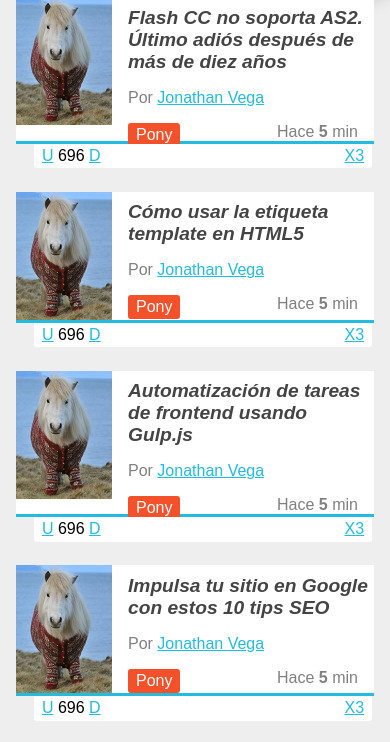
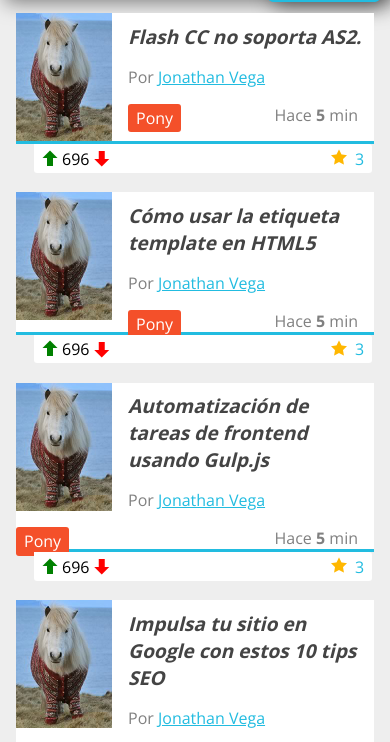
Before and after one commit to JJVV27/Puls2015-America, a plain HTML site: page index.html in a window 390 px wide. Shown: the part 157-899 px from the top of the page. Drawn offline with nearby package versions, Linux system fonts and the light colour scheme.

Commit message:
Responsive

```diff
--- a/css/style.css
+++ b/css/style.css
@@ -1,3 +1,53 @@
+@font-face {
+	font-family: 'icomoon';
+	src:url('../fonts/icomoon.eot?-zf4wth');
+	src:url('../fonts/icomoon.eot?#iefix-zf4wth') format('embedded-opentype'),
+		url('../fonts/icomoon.woff?-zf4wth') format('woff'),
+		url('../fonts/icomoon.ttf?-zf4wth') format('truetype'),
+		url('../fonts/icomoon.svg?-zf4wth#icomoon') format('svg');
+	font-weight: normal;
+	font-style: normal;
+}
+
+[class^="icon-"], [class*=" icon-"] {
+	font-family: 'icomoon';
+	speak: none;
+	font-style: normal;
+	font-weight: normal;
+	font-variant: normal;
+	text-transform: none;
+	line-height: 1;
+
+	/* Better Font Rendering =========== */
+	-webkit-font-smoothing: antialiased;
+	-moz-osx-font-smoothing: grayscale;
+}
+
+.icon-pluma:before {
+	content: "\e908";
+}
+
+.icon-estrella:before {
+	content: "\e9d9";
+	color: #FFB700;
+	margin-right: 0.5em;
+	position: relative;
+	top: 0.1em;
+}
+
+.icon-flecha-arriba:before {
+	content: "\ea32";
+	color: green;
+}
+
+.icon-flecha-abajo:before {
+	content: "\ea36";
+	color: red;
+	position: relative;
+	top: 0.1em;
+}
+
+
 a
 {
 	color: #22BCE0;
@@ -5,7 +55,7 @@ a
 body
 {
 	background: #EEE;
-	font-family: Arial;
+	font-family: 'Open Sans', sans-serif;
 	font-size: 16px;
 }
 footer
@@ -79,7 +129,7 @@ nav
 	background: #80bca3;
 	padding:  0 0.5em;
 	position: relative;
-
+	box-shadow: rgba(0,0,0,0.5) 5px 5px 20px;
 
 }
 nav ul
@@ -102,7 +152,7 @@ nav ul #publicar_nav a
 {
 	background: #22BCE0;
 	box-shadow: rgba(0,0,0,0.5) 5px 5px 20px;
-	padding: 0.8em 0.7em;
+	padding: 1em 1em;
 	border-radius: 5px;
 	text-decoration: none;
 	font-style: oblique;
@@ -132,6 +182,7 @@ nav ul li a
 #contenido
 {
 	margin: 1em;
+
 }
 #contenido .item
 {
@@ -207,6 +258,11 @@ nav ul li a
 	border-radius: 0 3px 3px 3px;
 
 }
+#contenido .item .votacion a
+{
+	text-decoration: none;
+}
+
 
 #contenido .item .votacion .comentarios_item,
 #contenido .item .votacion .guardar_item
@@ -214,3 +270,20 @@ nav ul li a
 	float: right;
 
 }
+
+@media screen and (min-width: 800px){
+
+
+
+#contenido{
+	overflow: hidden;
+}
+
+#contenido .item{
+	width: 49%;
+	float: left;
+	margin-right: 1%;
+
+}
+
+}
--- /dev/null
+++ b/fonts/style.css
@@ -0,0 +1,40 @@
+@font-face {
+	font-family: 'icomoon';
+	src:url('fonts/icomoon.eot?-zf4wth');
+	src:url('fonts/icomoon.eot?#iefix-zf4wth') format('embedded-opentype'),
+		url('fonts/icomoon.woff?-zf4wth') format('woff'),
+		url('fonts/icomoon.ttf?-zf4wth') format('truetype'),
+		url('fonts/icomoon.svg?-zf4wth#icomoon') format('svg');
+	font-weight: normal;
+	font-style: normal;
+}
+
+[class^="icon-"], [class*=" icon-"] {
+	font-family: 'icomoon';
+	speak: none;
+	font-style: normal;
+	font-weight: normal;
+	font-variant: normal;
+	text-transform: none;
+	line-height: 1;
+
+	/* Better Font Rendering =========== */
+	-webkit-font-smoothing: antialiased;
+	-moz-osx-font-smoothing: grayscale;
+}
+
+.icon-pluma:before {
+	content: "\e908";
+}
+
+.icon-estrella:before {
+	content: "\e9d9";
+}
+
+.icon-flecha-arriba:before {
+	content: "\ea32";
+}
+
+.icon-flecha-abajo:before {
+	content: "\ea36";
+}
--- a/index.html
+++ b/index.html
@@ -3,10 +3,12 @@
 <head>
 	<meta charset="UTF-8" />
 	<title>Puls2015</title>
+	<meta name="viewport" content="device-width , minimum-scale=1 , maximum-scale=1" />
 	<meta name="description" content="Proyecto 2015" />
-
+	<link href='http://fonts.googleapis.com/css?family=Open+Sans:700,400' rel='stylesheet' type='text/css'>
 	<link rel="stylesheet" href="css/normalize.css" />
 	<link rel="stylesheet" href="css/style.css" />
+
 </head>
 <body>
 	<header>
@@ -29,7 +31,7 @@
 			<li><a href="#">Javascript</a></li>
 			<li><a href="#">CSS3</a></li>
 			<li><a href="#">Django</a></li>
-			<li id="publicar_nav"><a href="#">Publicar</a></li>
+			<li id="publicar_nav" ><a href="#" class="icon-pluma"> Publicar</a></li>
 		</ul>
 	</nav>
 
@@ -39,7 +41,7 @@
 				<img src="img/imagen.jpg"/>
 			</figure>
 		<h2 class="titulo_item">
-			<a href="#">Flash CC no soporta AS2. Último adiós después de más de diez años</a>
+			<a href="#">Flash CC no soporta AS2. </a>
 		</h2>
 		<div class="autor_item">
 			Por <a href="#">Jonathan Vega</a>
@@ -53,10 +55,10 @@
 
 		</div>
 		<div class="votacion">
-		<a href="#" class="up">U</a> 696
-		<a href="#" class="down">D</a>
+		<a href="#" class="up icon-flecha-arriba"></a> 696
+		<a href="#" class="down icon-flecha-abajo"></a>
 		<a href="#" class="comentarios_item">3</a>
-		<a href="#" class="guardar_item">X</a>
+		<a href="#" class="guardar_item icon-estrella"></a>
 		</div>
 		</article>
 		<article class="item">
@@ -78,10 +80,10 @@
 
 		</div>
 		<div class="votacion">
-		<a href="#" class="up">U</a> 696
-		<a href="#" class="down">D</a>
+		<a href="#" class="up icon-flecha-arriba"></a> 696
+		<a href="#" class="down icon-flecha-abajo"></a>
 		<a href="#" class="comentarios_item">3</a>
-		<a href="#" class="guardar_item">X</a>
+		<a href="#" class="guardar_item icon-estrella"></a>
 		</div>
 		</article>
 		<article class="item">
@@ -103,10 +105,10 @@
 
 		</div>
 		<div class="votacion">
-		<a href="#" class="up">U</a> 696
-		<a href="#" class="down">D</a>
+		<a href="#" class="up icon-flecha-arriba"></a> 696
+		<a href="#" class="down icon-flecha-abajo"></a>
 		<a href="#" class="comentarios_item">3</a>
-		<a href="#" class="guardar_item">X</a>
+		<a href="#" class="guardar_item icon-estrella"></a>
 		</div>
 		</article>
 		<article class="item">
@@ -128,10 +130,10 @@
 
 		</div>
 		<div class="votacion">
-		<a href="#" class="up">U</a> 696
-		<a href="#" class="down">D</a>
+		<a href="#" class="up icon-flecha-arriba"></a> 696
+		<a href="#" class="down icon-flecha-abajo"></a>
 		<a href="#" class="comentarios_item">3</a>
-		<a href="#" class="guardar_item">X</a>
+		<a href="#" class="guardar_item icon-estrella"></a>
 		</div>
 		</article>
 	</section>
```
Also changed, not shown: fonts/icomoon.ttf (added), fonts/icomoon.woff (added), fuentes/OpenSans-Regular-webfont.svg (added), fuentes/OpenSans-Regular-webfont.ttf (added), fuentes/OpenSans-Regular-webfont.woff (added), fuentes/puls4.svg (added), fuentes/puls4.ttf (added), fuentes/puls4.woff (added), 5 other files.
